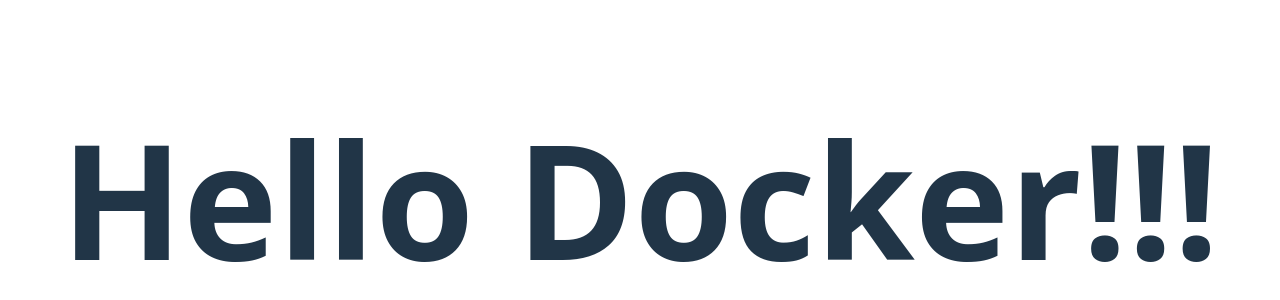
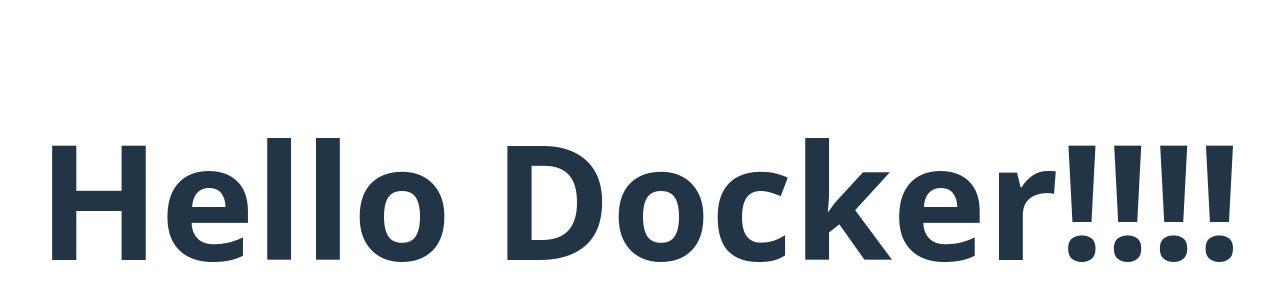
Before and after one commit to patbhoyar/react-copilot-app, a React (Vite) app: page / in a window 1280 px wide. Shown: the part 202-502 px from the top of the page. Built offline with nearby package versions, Linux system fonts and the light colour scheme.

Commit message:
test action

```diff
--- a/src/App.tsx
+++ b/src/App.tsx
@@ -1,5 +1,5 @@
 import "./style.css";
 
 export function App() {
-  return <h1 className="huge-text">Hello Docker!!!</h1>;
+  return <h1 className="huge-text">Hello Docker!!!!</h1>;
 }
```
